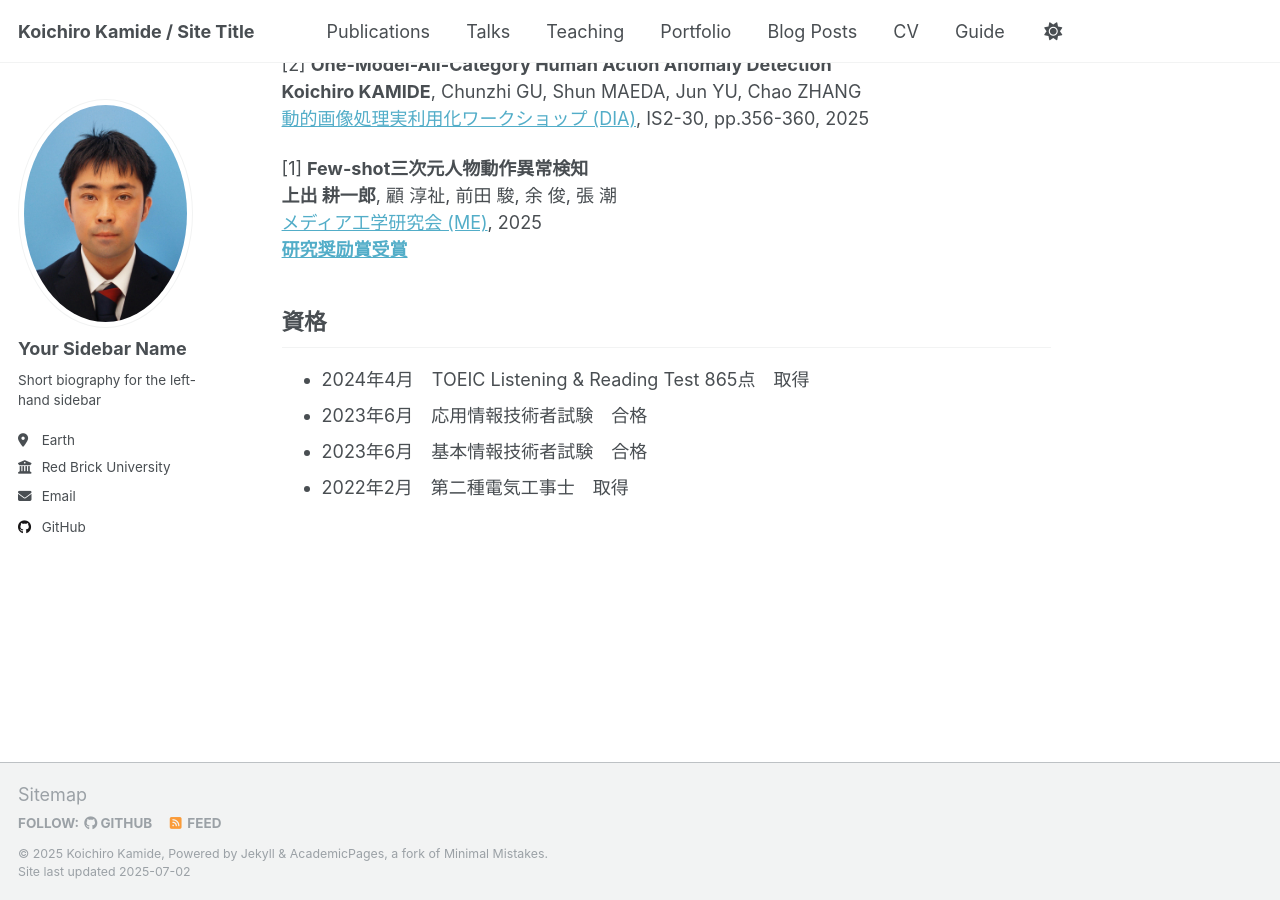
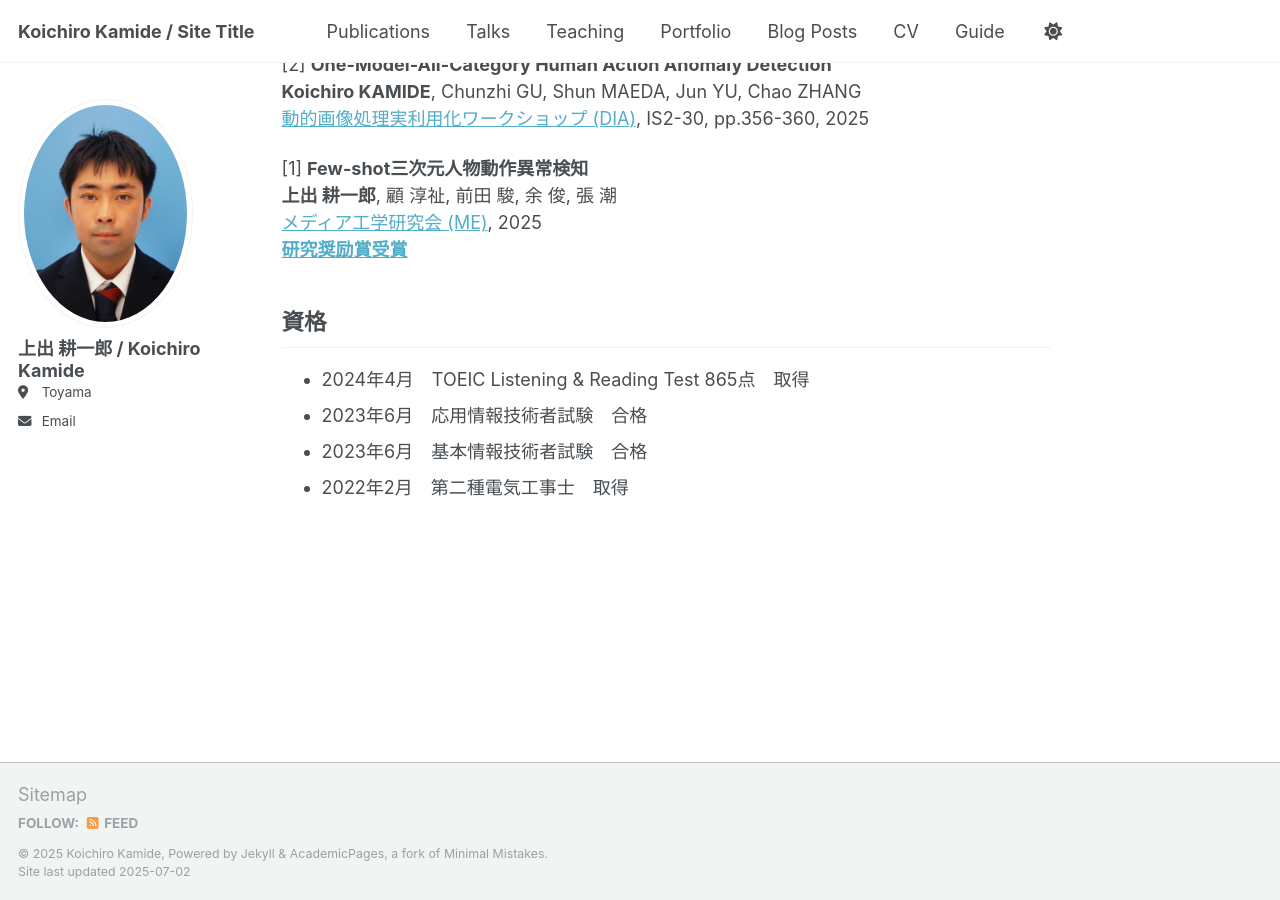
Before and after one commit to koichiro-kamide/koichiro-kamide.github.io, a Jekyll site: the page built from _pages/about.md, in a window 1280 px wide and 900 px high, scrolled down 679 px. Built offline with Jekyll 4.4.1, drawn with Linux system fonts in a browser that asks for light colours.

Commit message:
Update _config.yml

```diff
--- a/_config.yml
+++ b/_config.yml
@@ -23,13 +23,13 @@ repository               : "koichiro-kamide/koichiro-kamide.github.io"
 author:
   # Biographic information
   avatar           : "photo-koichiro.jpg"
-  name             : "Your Sidebar Name"
+  name             : "上出 耕一郎 / Koichiro Kamide"
   pronouns         : # example: "she/her"
-  bio              : "Short biography for the left-hand sidebar"
-  location         : "Earth"
-  employer         : "Red Brick University"
+  bio              : # "Short biography for the left-hand sidebar"
+  location         : "Toyama"
+  employer         : # "Red Brick University"
   uri              : # URL
-  email            : "none@example.org"
+  email            : "m25c1014@ems.u-toyama.ac.jp"
 
   # Academic websites
   academia         : # URL
@@ -46,7 +46,7 @@ author:
   bitbucket        : # Username - Update with your username on the site
   codepen          : # Username
   dribbble         : # Username
-  github           : "koichiro-kamide"
+  # github           : "koichiro-kamide"
   kaggle           : # Username
   stackoverflow    : # User number or user number and name (i.e., use "1" or "1/jeff-atwood")
 
```
